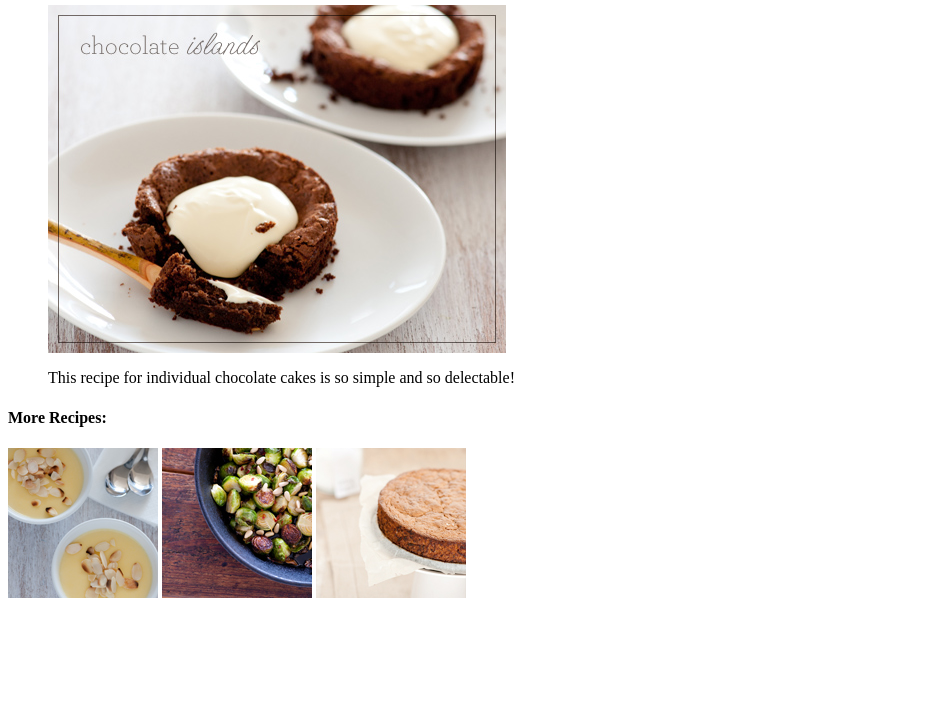
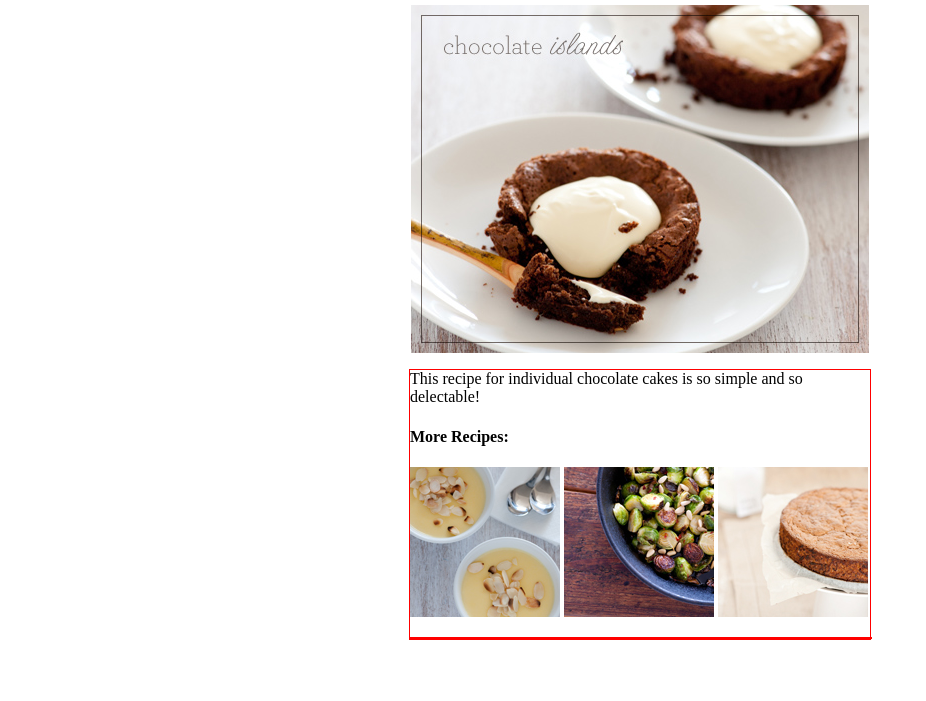
Before and after one commit to l27374/Images, a plain HTML site: page index.html in a window 1280 px wide. Shown: the part 99-800 px from the top of the page, without its empty margins (0-926 px from the left). Drawn offline with Linux system fonts and the light colour scheme.

Commit message:
Add files via upload

```diff
--- a/index.html
+++ b/index.html
@@ -1,6 +1,21 @@
 <html>
 <head>
  <title>Images</title>
+<style media="screen">
+  img{
+  display:block;
+  margin:auto;
+  max-width: 100%;
+  }
+  div{
+    width:460px;
+    margin:auto;
+    border: 1px red solid;
+  }
+  div img{
+    display: inline;
+  }
+</style>
 </head>
   <body>
    <h1>
@@ -12,12 +27,14 @@
      alt="Chocolate Islands"
      title="Chocolate Islands Individual Cakes" />
      <p>
+
+     </p>
+     </figure>
+     <div>
        <figcaption>
        This recipe for individual chocolate
        cakes is so simple and so delectable!
        </figcaption>
- </p>
- </figure>
        <h4>More Recipes:</h4>
         <p>
           <img src="images/lemon-posset.jpg"
@@ -30,5 +47,6 @@
           alt="Zucchini Cake"
           title="Zucchini Cake No Frosting" />
         </p>
+    <div>
   </body>
 </html>
```
Lines whose indentation alone changed are shown as unchanged.
